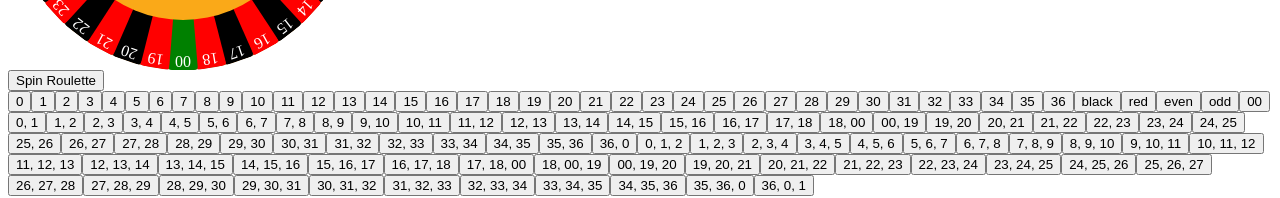
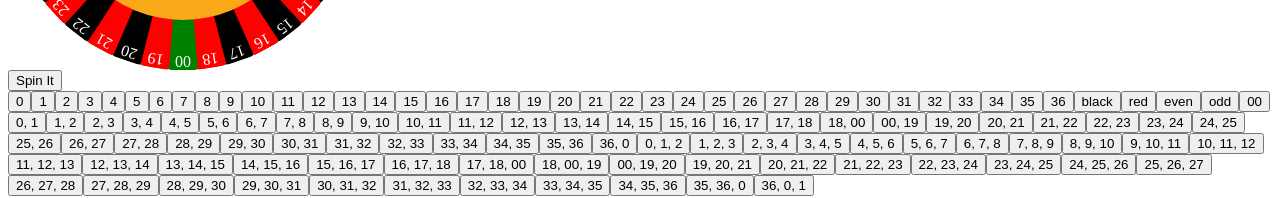
Before and after one commit to codetapacademy/all-on-red-with-react, a React (Create React App) app: page / in a window 1280 px wide. Both pictures are taken after a click on the button "even". Shown: the part 360-558 px from the top of the page. Built offline with nearby package versions, Linux system fonts and the light colour scheme.

Commit message:
feat: [psyhedeliq] display win or lost for even or odd this closes #26

```diff
--- a/src/component/circle/circle.component.jsx
+++ b/src/component/circle/circle.component.jsx
@@ -33,8 +33,16 @@ const Circle = () => {
 
   // console.log(numberSlotList);
 
-  const bet = () => {
-    const randomNumber = Math.round(Math.random() * 38);
+  const showMessage = (win, multiplier) => {
+    if (win) {
+      console.log(`You won £${multiplier * 10}`);
+    } else {
+      console.log(`You lost £${multiplier * 10}`);
+    }
+  };
+
+  const spinIt = () => {
+    const randomNumber = Math.round(Math.random() * 37);
     setWin({
       ...numberSlotList[randomNumber],
       animationPlayState: 'running',
@@ -42,6 +50,21 @@ const Circle = () => {
         numberSlotList[randomNumber].rotation +
         360 * (~~(Math.random() * 7) + 3)
     });
+
+    console.log(numberSlotList[randomNumber], elected);
+
+    const { key, multiplier } = elected;
+
+    if (['even', 'odd'].includes(key)) {
+      const obj = {
+        0: 'even',
+        1: 'odd'
+      };
+      showMessage(
+        obj[+numberSlotList[randomNumber].number % 2] === key,
+        multiplier
+      );
+    }
   };
 
   const handleElect = (key, multiplier) => {
@@ -56,7 +79,7 @@ const Circle = () => {
         ))}
       </StyledCircle>
       <Sphere win={win} />
-      {elected && <button onClick={bet}>Spin Roulette</button>}
+      {elected && <button onClick={spinIt}>Spin It</button>}
       <Elected numberSlotList={numberSlotList} handleElect={handleElect} />
     </StyledCircleWrapper>
   );
--- a/src/component/elected/elected.component.jsx
+++ b/src/component/elected/elected.component.jsx
@@ -37,8 +37,6 @@ const Elected = ({ numberSlotList, handleElect }) => {
     ] = 11;
   });
 
-  console.log(election);
-
   return (
     <StyledElected>
       {Object.keys(election).map(key => (
```
